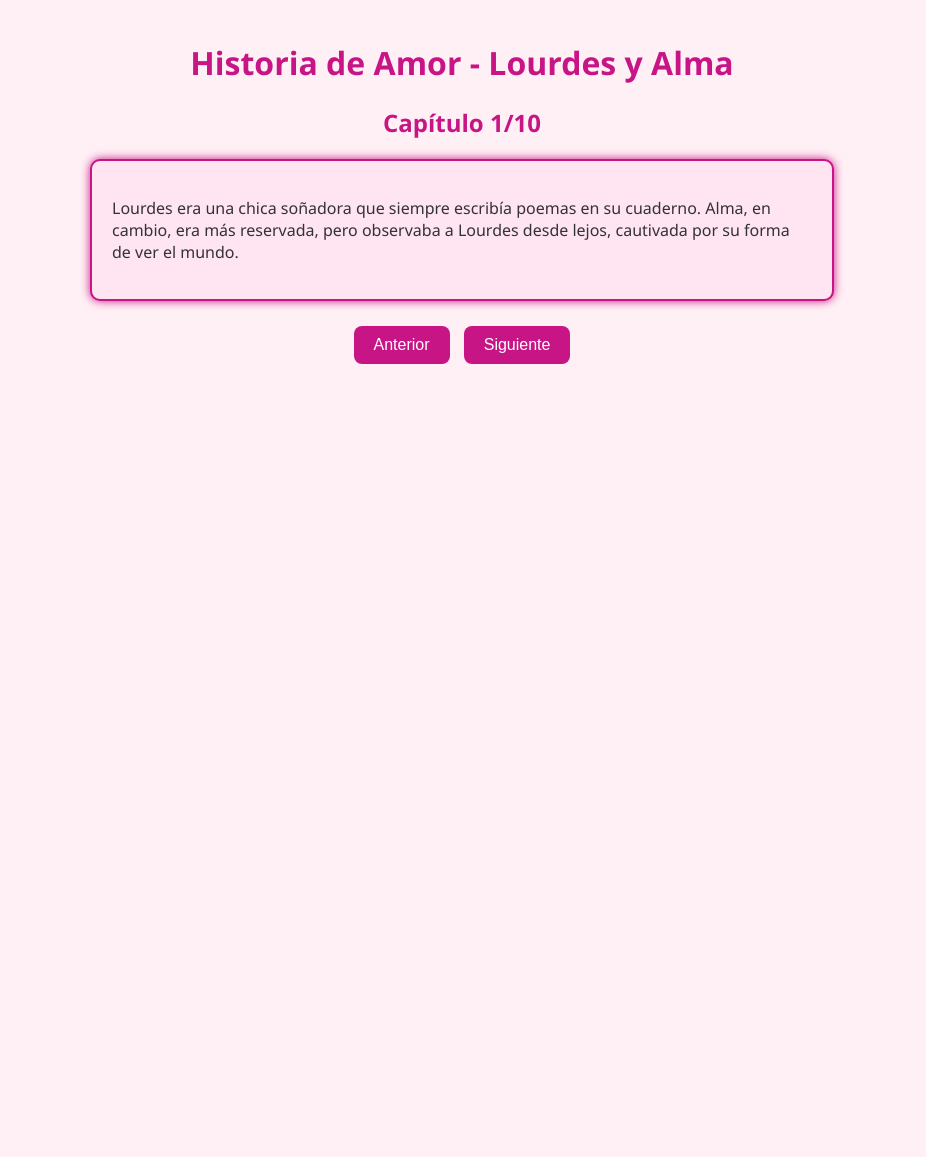
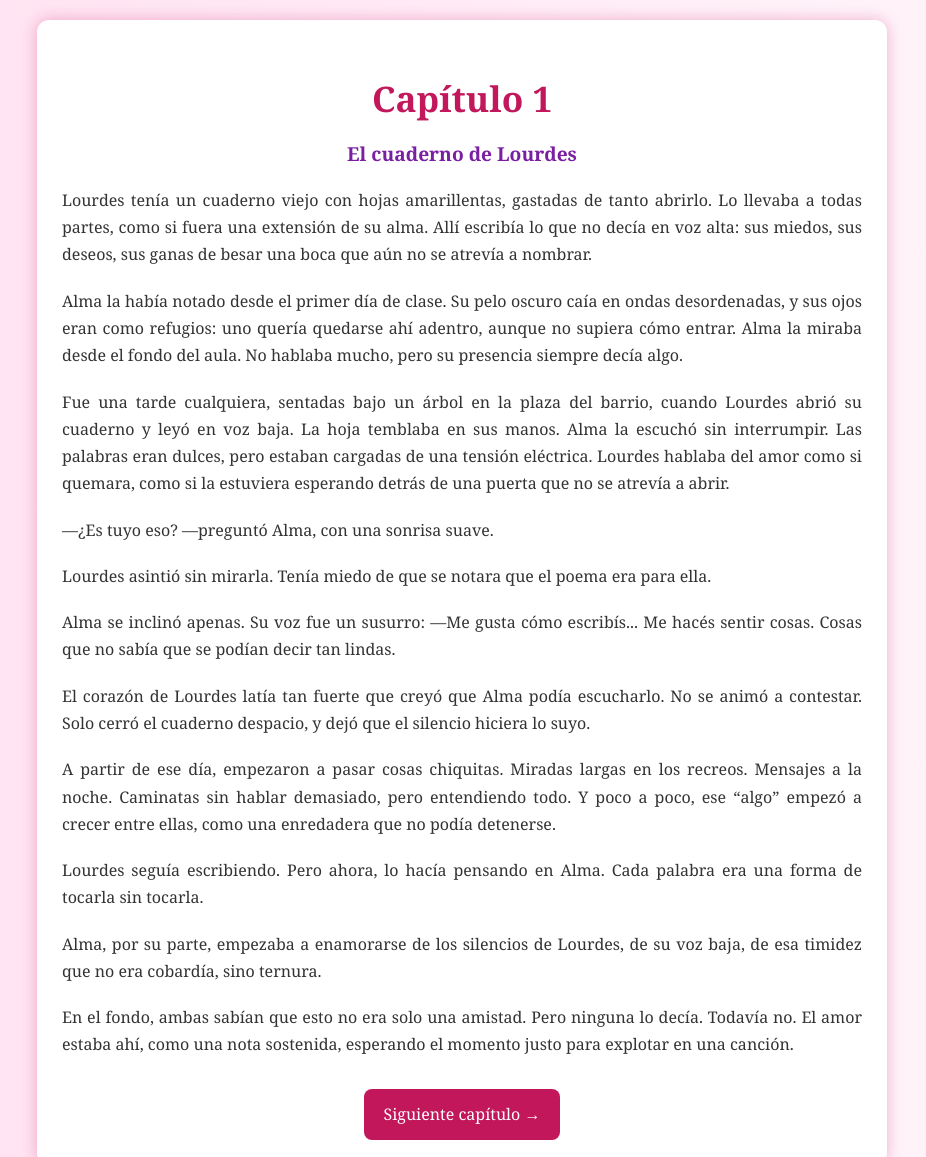
Before and after one commit to lauti8899/HistoriasReales, a plain HTML site: page index.html in a window 1280 px wide. Shown: the top 1157 px of the page, without its empty margins (178-1104 px from the left). Before the commit the page ends 800 px from the top, so only its background shows below. Drawn offline with Linux system fonts and the light colour scheme.

Commit message:
Update index.html

```diff
--- a/index.html
+++ b/index.html
@@ -2,128 +2,132 @@
 <html lang="es">
 <head>
   <meta charset="UTF-8">
-  <title>Historia de Amor - Lourdes y Alma</title>
+  <title>Capítulo 1 – Amor de Ellas</title>
+  <meta name="viewport" content="width=device-width, initial-scale=1.0">
   <style>
     body {
-      background: #fff0f5;
-      font-family: 'Segoe UI', sans-serif;
+      margin: 0;
+      padding: 0;
+      background: linear-gradient(to right, #ffe0f0, #fff6fb);
+      font-family: 'Georgia', serif;
       color: #333;
+      line-height: 1.7;
       padding: 20px;
-      margin: 0;
+      animation: fadeIn 1.2s ease-in-out;
     }
-    h1, h2 {
-      color: #c71585;
+
+    @keyframes fadeIn {
+      from {opacity: 0;}
+      to {opacity: 1;}
+    }
+
+    h1 {
       text-align: center;
+      color: #c2185b;
+      font-size: 2.2em;
+      margin-bottom: 10px;
     }
-    .capitulo {
-      display: none;
-      background: #ffe4f2;
-      border: 2px solid #c71585;
-      border-radius: 10px;
-      padding: 20px;
-      margin: 20px auto;
-      max-width: 700px;
-      box-shadow: 0 0 10px #c71585;
+
+    h2 {
+      text-align: center;
+      color: #7b1fa2;
+      font-size: 1.2em;
+      margin-top: 0;
     }
-    .capitulo.active {
+
+    .contenedor {
+      max-width: 800px;
+      margin: auto;
+      background: #fff;
+      padding: 25px;
+      border-radius: 12px;
+      box-shadow: 0 0 15px rgba(195, 27, 104, 0.3);
+    }
+
+    p {
+      margin-bottom: 1.2em;
+      text-align: justify;
+    }
+
+    @media screen and (max-width: 600px) {
+      body {
+        padding: 10px;
+      }
+      .contenedor {
+        padding: 15px;
+      }
+    }
+
+    .continuar {
       display: block;
+      margin: 30px auto 0;
+      text-align: center;
+      background-color: #c2185b;
+      color: #fff;
+      padding: 12px 20px;
+      border: none;
+      border-radius: 8px;
+      font-size: 16px;
+      text-decoration: none;
+      transition: background 0.3s;
+      width: fit-content;
     }
-    .botones {
-      text-align: center;
-      margin-top: 20px;
-    }
-    button {
-      background-color: #c71585;
-      color: white;
-      border: none;
-      padding: 10px 20px;
-      margin: 5px;
-      font-size: 16px;
-      border-radius: 8px;
-      cursor: pointer;
-      transition: background 0.3s;
-    }
-    button:hover {
-      background-color: #a0136f;
+
+    .continuar:hover {
+      background-color: #a31649;
     }
   </style>
 </head>
 <body>
+  <div class="contenedor">
+    <h1>Capítulo 1</h1>
+    <h2>El cuaderno de Lourdes</h2>
 
-  <h1>Historia de Amor - Lourdes y Alma</h1>
-  <h2>Capítulo <span id="numero">1</span>/10</h2>
+    <p>
+      Lourdes tenía un cuaderno viejo con hojas amarillentas, gastadas de tanto abrirlo. Lo llevaba a todas partes, como si fuera una extensión de su alma. Allí escribía lo que no decía en voz alta: sus miedos, sus deseos, sus ganas de besar una boca que aún no se atrevía a nombrar.
+    </p>
 
-  <div id="cap1" class="capitulo active">
-    <p>Lourdes era una chica soñadora que siempre escribía poemas en su cuaderno. Alma, en cambio, era más reservada, pero observaba a Lourdes desde lejos, cautivada por su forma de ver el mundo.</p>
+    <p>
+      Alma la había notado desde el primer día de clase. Su pelo oscuro caía en ondas desordenadas, y sus ojos eran como refugios: uno quería quedarse ahí adentro, aunque no supiera cómo entrar. Alma la miraba desde el fondo del aula. No hablaba mucho, pero su presencia siempre decía algo.
+    </p>
+
+    <p>
+      Fue una tarde cualquiera, sentadas bajo un árbol en la plaza del barrio, cuando Lourdes abrió su cuaderno y leyó en voz baja. La hoja temblaba en sus manos. Alma la escuchó sin interrumpir. Las palabras eran dulces, pero estaban cargadas de una tensión eléctrica. Lourdes hablaba del amor como si quemara, como si la estuviera esperando detrás de una puerta que no se atrevía a abrir.
+    </p>
+
+    <p>
+      —¿Es tuyo eso? —preguntó Alma, con una sonrisa suave.
+    </p>
+
+    <p>
+      Lourdes asintió sin mirarla. Tenía miedo de que se notara que el poema era para ella.
+    </p>
+
+    <p>
+      Alma se inclinó apenas. Su voz fue un susurro: —Me gusta cómo escribís... Me hacés sentir cosas. Cosas que no sabía que se podían decir tan lindas.
+    </p>
+
+    <p>
+      El corazón de Lourdes latía tan fuerte que creyó que Alma podía escucharlo. No se animó a contestar. Solo cerró el cuaderno despacio, y dejó que el silencio hiciera lo suyo.
+    </p>
+
+    <p>
+      A partir de ese día, empezaron a pasar cosas chiquitas. Miradas largas en los recreos. Mensajes a la noche. Caminatas sin hablar demasiado, pero entendiendo todo. Y poco a poco, ese “algo” empezó a crecer entre ellas, como una enredadera que no podía detenerse.
+    </p>
+
+    <p>
+      Lourdes seguía escribiendo. Pero ahora, lo hacía pensando en Alma. Cada palabra era una forma de tocarla sin tocarla.
+    </p>
+
+    <p>
+      Alma, por su parte, empezaba a enamorarse de los silencios de Lourdes, de su voz baja, de esa timidez que no era cobardía, sino ternura.
+    </p>
+
+    <p>
+      En el fondo, ambas sabían que esto no era solo una amistad. Pero ninguna lo decía. Todavía no. El amor estaba ahí, como una nota sostenida, esperando el momento justo para explotar en una canción.
+    </p>
+
+    <a href="#" class="continuar">Siguiente capítulo →</a>
   </div>
-
-  <div id="cap2" class="capitulo">
-    <p>Un día en el club, Emma organizó una salida al parque. Lourdes y Alma terminaron caminando juntas, hablando de libros, música y del amor. Se sintieron mágicamente conectadas.</p>
-  </div>
-
-  <div id="cap3" class="capitulo">
-    <p>Lucila, la más bromista del grupo, notó lo que pasaba entre ellas y comenzó a hacer comentarios graciosos. Las chicas se sonrojaban, pero no lo negaban.</p>
-  </div>
-
-  <div id="cap4" class="capitulo">
-    <p>En una tarde lluviosa, Alma se animó a escribirle una carta a Lourdes. Fue directa, sincera y llena de emoción. Lourdes lloró de felicidad al leerla.</p>
-  </div>
-
-  <div id="cap5" class="capitulo">
-    <p>Valentina y Eli prepararon una merienda sorpresa para todo el grupo. Cuando Lourdes y Alma llegaron tomadas de la mano, todas gritaron de alegría. ¡Se había formado una pareja hermosa!</p>
-  </div>
-
-  <div id="cap6" class="capitulo">
-    <p>Lourdes y Alma se convirtieron en el alma del grupo. Compartían canciones, películas, secretos… y muchos besos bajo la luna.</p>
-  </div>
-
-  <div id="cap7" class="capitulo">
-    <p>Un día tuvieron su primera discusión, pero aprendieron a hablar, a escucharse y a perdonarse. El amor verdadero también se construye con paciencia.</p>
-  </div>
-
-  <div id="cap8" class="capitulo">
-    <p>Emma escribió una canción para ellas y se la cantó en una noche de estrellas. Todas se emocionaron, y Lourdes abrazó fuerte a Alma.</p>
-  </div>
-
-  <div id="cap9" class="capitulo">
-    <p>Lucila organizó un picnic arcoíris en el parque. Fue un día lleno de abrazos, selfies, flores y palabras de amor. Lourdes le dijo a Alma: "Gracias por elegirme".</p>
-  </div>
-
-  <div id="cap10" class="capitulo">
-    <p>Pasó el tiempo, pero el grupo seguía unido. Lourdes y Alma seguían mirándose como el primer día. Porque cuando dos almas se encuentran… el amor florece para siempre.</p>
-  </div>
-
-  <div class="botones">
-    <button onclick="anterior()">Anterior</button>
-    <button onclick="siguiente()">Siguiente</button>
-  </div>
-
-  <script>
-    let capActual = 1;
-    const totalCapitulos = 10;
-
-    function mostrarCapitulo() {
-      for (let i = 1; i <= totalCapitulos; i++) {
-        document.getElementById("cap" + i).classList.remove("active");
-      }
-      document.getElementById("cap" + capActual).classList.add("active");
-      document.getElementById("numero").innerText = capActual;
-    }
-
-    function siguiente() {
-      if (capActual < totalCapitulos) {
-        capActual++;
-        mostrarCapitulo();
-      }
-    }
-
-    function anterior() {
-      if (capActual > 1) {
-        capActual--;
-        mostrarCapitulo();
-      }
-    }
-  </script>
-
 </body>
 </html>
```
